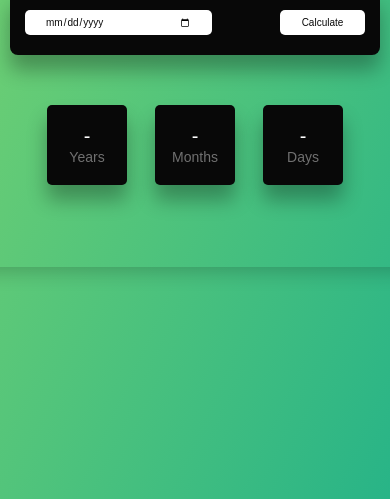
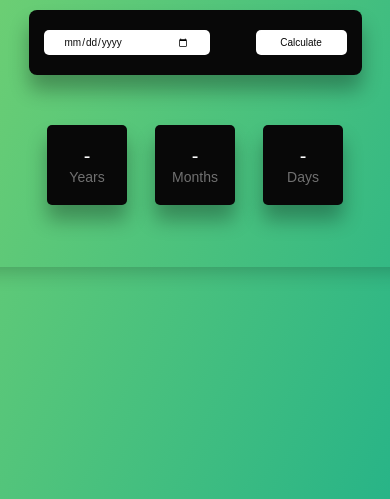
Before and after one commit to mahabub-bd/agecalculator, a website: page index.html in a window 390 px wide. Shown: the part 345-844 px from the top of the page. Drawn offline with Linux system fonts and the light colour scheme.

Commit message:
fix mobile responsive

```diff
--- a/assets/sass/main.scss
+++ b/assets/sass/main.scss
@@ -34,16 +34,20 @@ body {
   border-radius: 12px;
 
   @include responsive(phone) {
-    width: 60%;
+    width: 70%;
     max-height: 380px;
+  }
+  @include responsive(tablet) {
+    width: 80%;
+    height: 500px;
   }
   @include responsive(tab-port) {
     width: 80%;
-    height: 500px;
+    height: 550px;
   }
   @include responsive(desktop) {
     width: 80%;
-    height: 500px;
+    height: 550px;
   }
   @include responsive(big-desktop) {
     width: 50%;
@@ -64,17 +68,23 @@ body {
   margin-bottom: 50px;
   @include responsive(phone) {
     padding: 20px 15px;
-    width: 100%;
+    width: 90%;
+    margin: 0 auto 50px;
   }
 }
 h3 {
   margin-bottom: 30px;
+  margin-top: 20px;
   text-align: center;
   text-transform: uppercase;
   font-size: 30px;
   letter-spacing: 3px;
   @include responsive(phone) {
     font-size: 20px;
+    margin-top: 20px;
+  }
+  @include responsive(tablet) {
+    margin-top: 20px;
   }
 }
 input,
@@ -95,7 +105,7 @@ button {
 
 #reset {
   position: absolute;
-  top: 20px;
+  top: 30px;
   height: 30px;
   width: 100px;
   background: rgba(255, 255, 255, 0.87);
@@ -104,10 +114,14 @@ button {
   color: #080808;
   @include responsive(phone) {
     height: 20px;
-    width: 60px;
+    width: 70px;
     top: 20px;
-    left: 50px;
-    font-size: 14px;
+    left: 60px;
+    font-size: 10px;
+    text-align: center;
+  }
+  @include responsive(desktop) {
+    top: 30px;
   }
 
   box-shadow: 0 2px 4px rgba(0, 0, 0, 0.3);
@@ -127,7 +141,8 @@ button {
   float: right;
   @include responsive(phone) {
     padding: 0 20px;
-    width: 25%;
+    width: 30%;
+    margin: 0 auto;
   }
 }
 .outputs-wrapper {
@@ -183,7 +198,7 @@ p {
   margin-top: 60px;
   text-align: center;
   color: #080808;
-  font-size: 28px;
+  font-size: 25px;
   font-weight: 500;
   @include responsive(phone) {
     font-size: 14px;
```
Also changed, not shown: README.md, assets/css/style.css.
